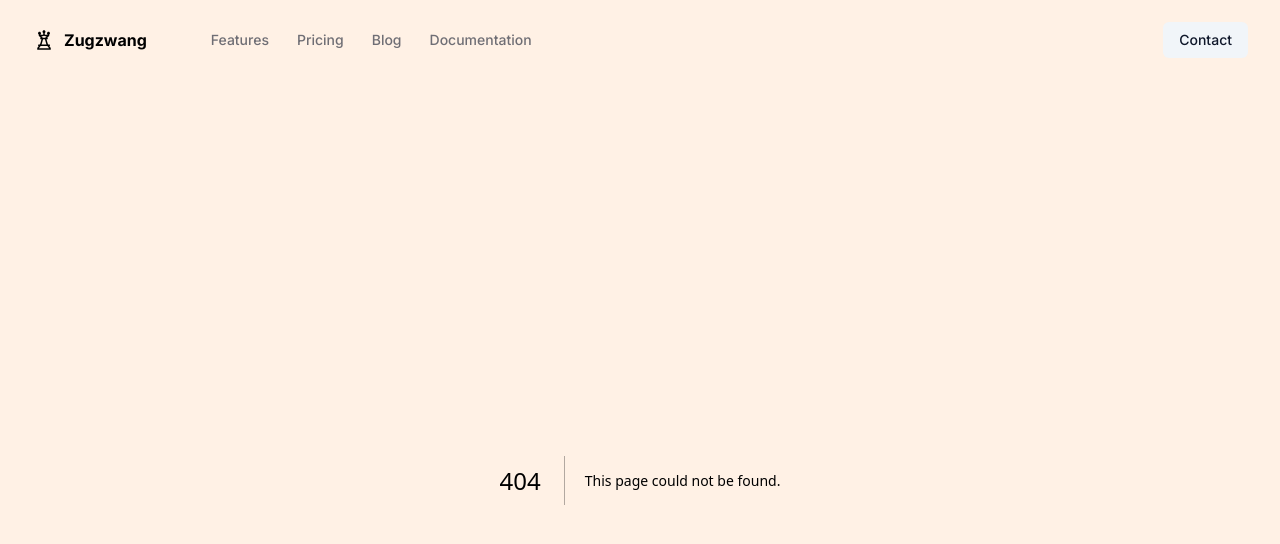
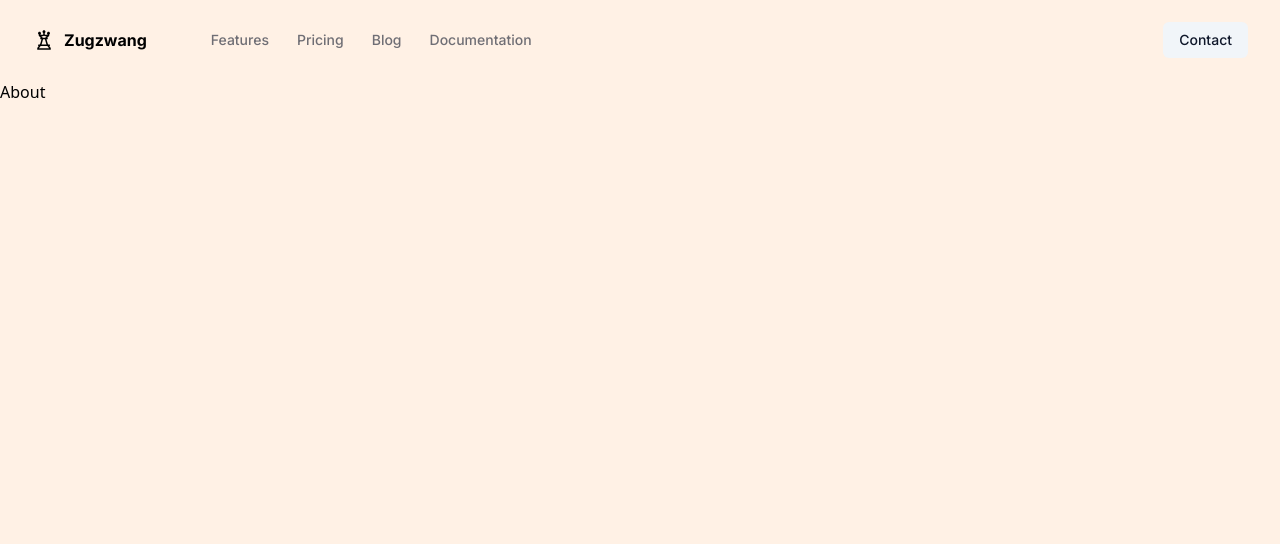
Before and after one commit to Sma-source/nextjstypeblog, a Next.js app: page /about in a window 1280 px wide. Before the commit this address had no page. Shown: the top 544 px of the page. Built offline with nearby package versions, Linux system fonts and the light colour scheme.

Commit message:
add about page

```diff
--- /dev/null
+++ b/app/about/page.tsx
@@ -0,0 +1,5 @@
+import React from "react";
+
+export default function About() {
+  return <div>About</div>;
+}
```
